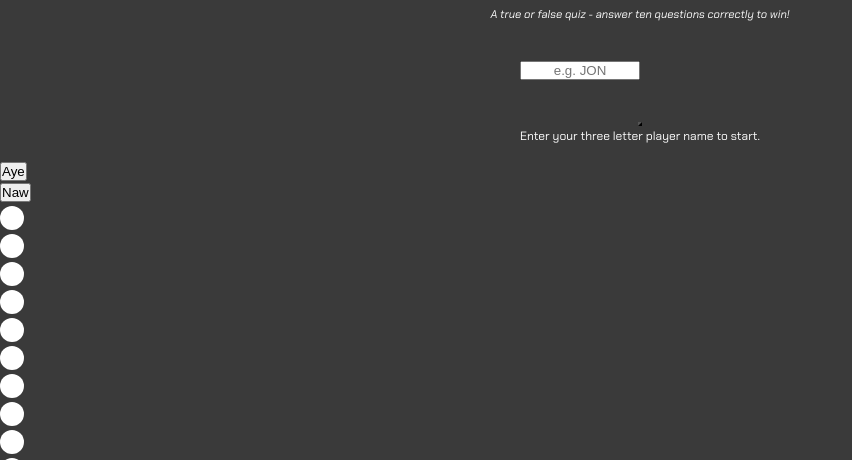
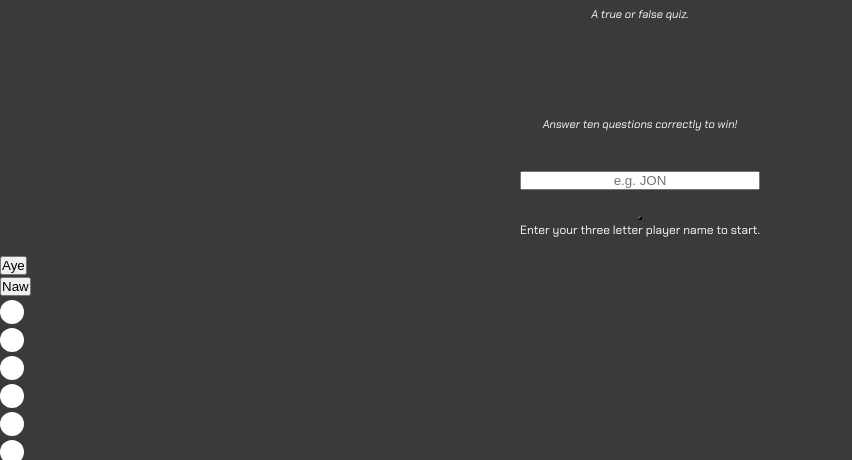
Before and after one commit to ShieldsJohn/aye_or_naw, a plain HTML site: page index.html in a window 1280 px wide. Shown: the part 81-541 px from the top of the page, without its empty margins (0-852 px from the left). Drawn offline with Linux system fonts and the light colour scheme.

Commit message:
Adjs to game-description layout

```diff
--- a/assets/css/style.css
+++ b/assets/css/style.css
@@ -29,7 +29,7 @@ header {
     justify-content: center;
 }
 
-#game-description {
+.game-description {
     margin-top: 5rem;
     font-size: 0.7rem;
     font-style: italic;
@@ -49,9 +49,7 @@ header {
 
 #pname {
     margin-top: 2rem;
-    width: 50%;
-    display: flex;
-    justify-content: center;
+    width: 100%;
 }
 
 #play-button {
--- a/index.html
+++ b/index.html
@@ -19,7 +19,8 @@
     <header>
         <h1>Aye or Naw?</h1>
     </header>
-    <p id="game-description">A true or false quiz - answer ten questions correctly to win!</p>
+    <p class="game-description">A true or false quiz.</p>
+    <p class="game-description">Answer ten questions correctly to win!</p>
     <div id="start-game">
         <p id="start-game-align">
         <input type="text" id="pname" name="pname" placeholder="e.g. JON" style="text-align: center;"><br><br>
```
